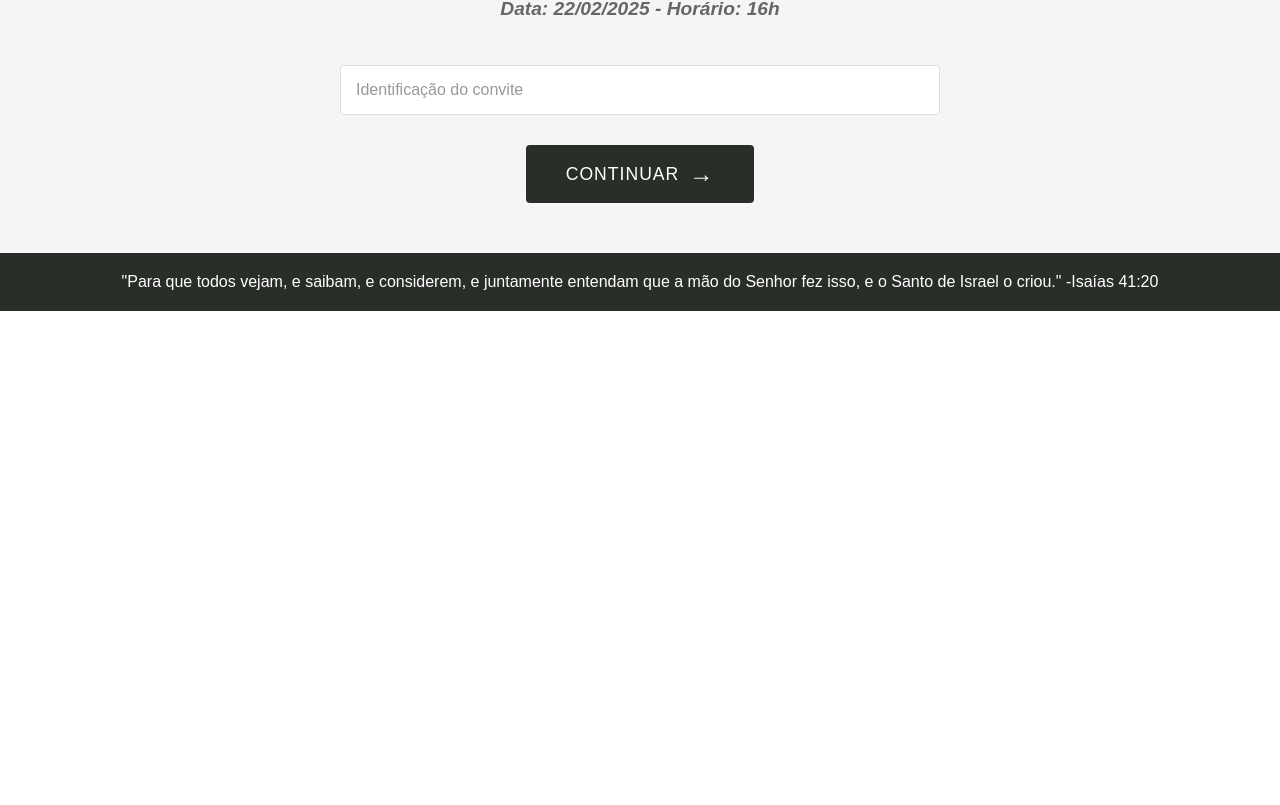
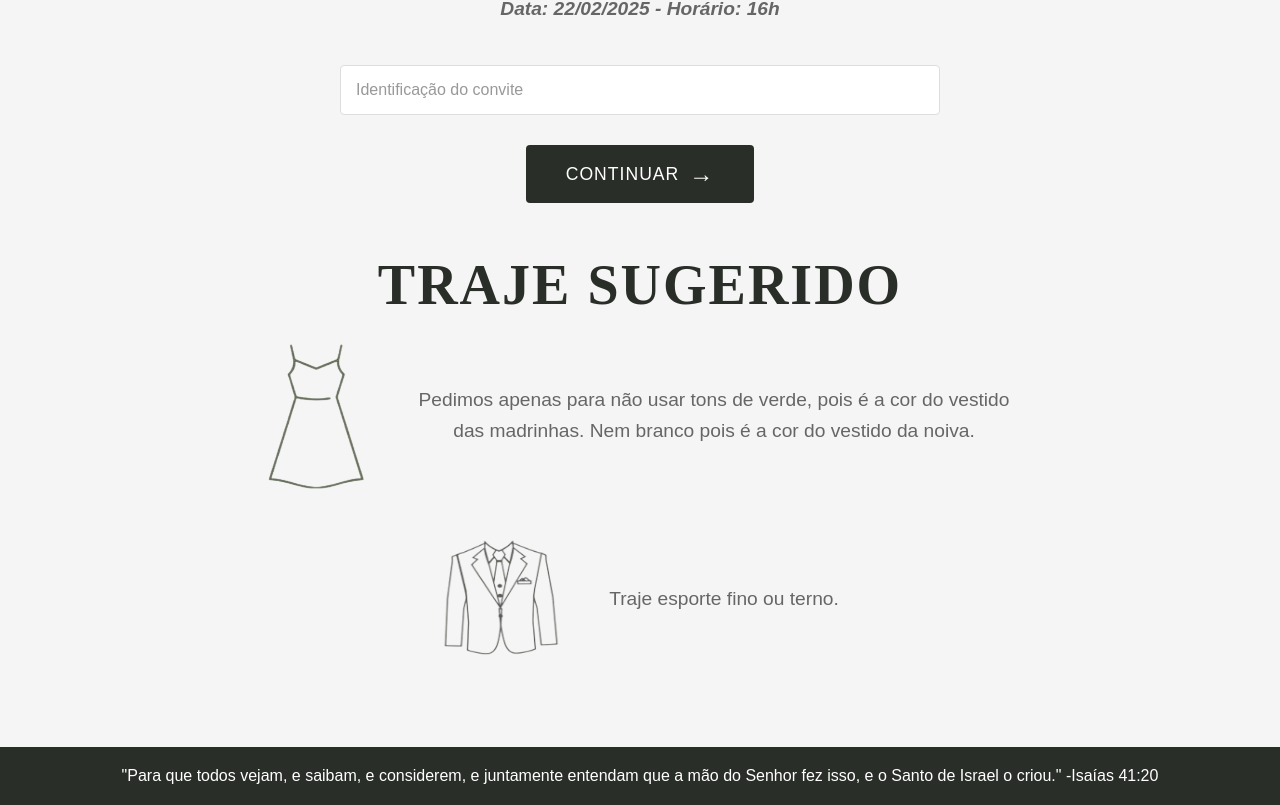
Before and after one commit to EdsonnOliveira/luana-alan, a Next.js app: page /confirm-presence in a window 1280 px wide. Shown: the part 467-1272 px from the top of the page. Before the commit the page ends 800 px from the top, so only its background shows below. Built offline with nearby package versions, Linux system fonts and the light colour scheme.

Commit message:
feat: suid and dress

```diff
--- a/src/pages/confirm-presence.tsx
+++ b/src/pages/confirm-presence.tsx
@@ -1,9 +1,10 @@
 import styled from 'styled-components';
 import Header from '../components/Header';
 import Footer from '../components/Footer';
-import { useState, useEffect } from 'react';
+import { useEffect, useState } from 'react';
 import dataBase from '@/firebase/contents';
 import { PersonsType } from '@/firebase/types/persons';
+import Image from 'next/image';
 
 const MainContent = styled.main`
   padding-top: 120px;
@@ -33,6 +34,10 @@ const BoxDate = styled.div`
   display: flex;
   flex-direction: row;
   gap: 3.5rem;
+
+  @media (max-width: 768px) {
+    margin-top: 2rem;
+  }
 `
 
 const TextDate = styled.h1`
@@ -99,6 +104,19 @@ const Subtitle2 = styled.p`
   }
 `;
 
+const Divisor = styled.div`
+  display: flex;
+  flex-direction: row;
+  gap: 3rem;
+  justify-content: center;
+  align-items: center;
+  margin-bottom: 3rem;
+
+  @media (max-width: 768px) {
+    flex-direction: column;
+  }
+`
+
 const Input = styled.input`
   width: 100%;
   max-width: 600px;
@@ -156,7 +174,6 @@ export default function ConfirmPresence() {
   useEffect(() => {
     const interval = setInterval(() => {
       let targetDate = new Date('2025-02-22')
-      console.log('-', targetDate)
       const now = new Date().getTime();
       const distance = targetDate.getTime() - now;
 
@@ -255,6 +272,29 @@ export default function ConfirmPresence() {
           <Button onClick={onNext}>
             Continuar <Arrow>→</Arrow>
           </Button>
+          <Title style={{ marginTop: 50 }}>Traje sugerido</Title>
+          <Divisor>
+            <Image
+              src='/images/dress.png'
+              width={100}
+              height={150}
+              alt='vestido'
+            />
+            <Subtitle>
+              Pedimos apenas para não usar tons de verde, pois é a cor do vestido das madrinhas. Nem branco pois é  a cor do vestido da noiva.
+            </Subtitle>
+          </Divisor>
+          <Divisor>
+            <Image
+              src='/images/suit.png'
+              width={120}
+              height={120}
+              alt='vestido'
+            />
+            <Subtitle>
+              Traje esporte fino ou terno.
+            </Subtitle>
+          </Divisor>
         </ContentSection>
       </MainContent>
       <Footer />
```
Also changed, not shown: public/images/dress.png (added), public/images/suit.png (added).
